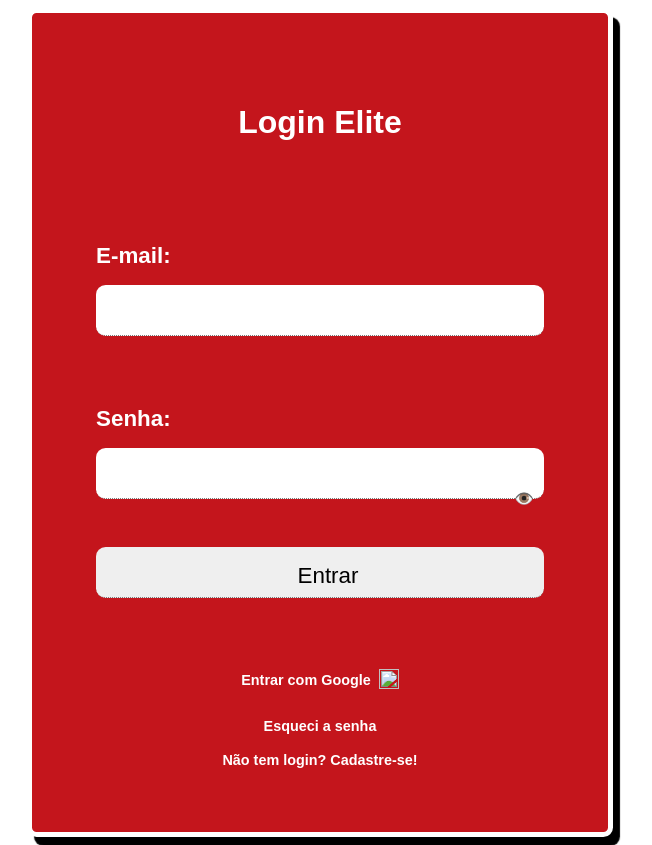
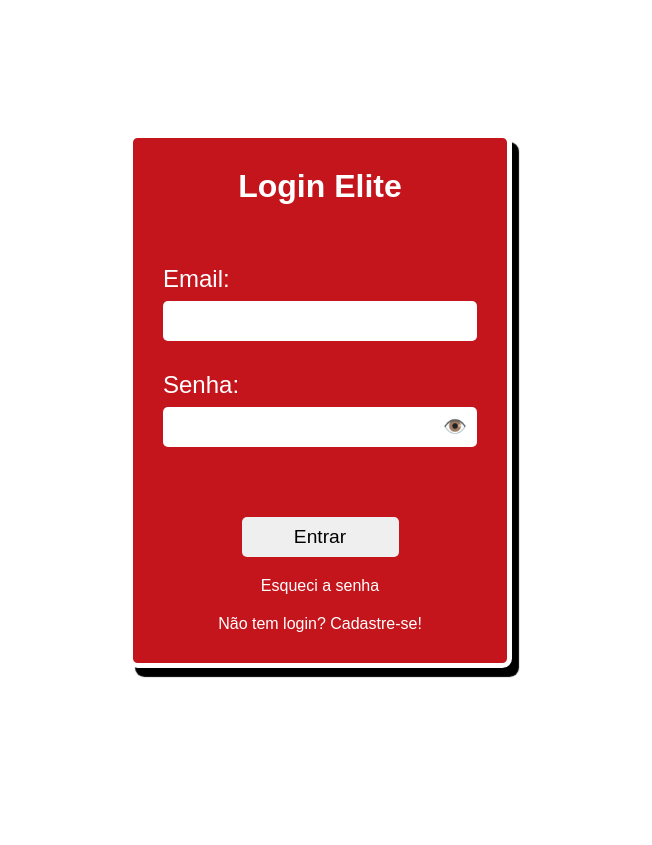
Before and after one commit to pauloPedroB/FrontEnd-autoelite, a website: page view/login.html in a window 1280 px wide. Shown: the whole page, without its empty margins (320-972 px from the left). After the commit the page ends 800 px from the top, so only its background shows below. Drawn offline with Linux system fonts and the light colour scheme.

Commit message:
Ajuste no designer Home e Login

```diff
--- a/script/Menu Principal/carregarDados.js
+++ b/script/Menu Principal/carregarDados.js
@@ -141,6 +141,7 @@
 
     let dados = await listar(palavras);
     gerenciarBotoes()
+    console.log(dados[0].produtos_loja)
     getCarregar(dados[0].produtos_loja)
     const form = document.getElementById('encerrarSessao');
     if(form){
--- a/style/cadastro.css
+++ b/style/cadastro.css
@@ -11,7 +11,7 @@
     font-size: 2.0rem;
     font-weight: 700;
     color: rgb(255, 255, 255);
-    margin-bottom: 5rem;
+    margin-bottom: 2vh;
 }
 
 form{
@@ -21,7 +21,7 @@
     width: 100%;
     max-width: 28rem;
     background-color: #C4151C;
-    padding: 4rem;
+    padding: 2vw;
     border-radius: 0.6rem;
     border:5px solid white;
     box-shadow: 7px 9px 1px #000;
@@ -107,25 +107,3 @@
 a:first-of-type{
     margin-top: 1rem;
 }
-
-a + a{
-    margin-top: 1.125rem;
-}
-
-
-.google-login {
-    display: flex;
-    align-items: center;
-    gap: 8px; /* espaço entre a imagem e o texto */
-    margin-top: 10px;
-}
-
-.google-login img {
-    width: 20px; /* ou ajuste conforme o tamanho ideal */
-    height: 20px;
-    display: block;
-}
-
-.teste{
-    margin-bottom: 14px;
-}
--- a/style/home.css
+++ b/style/home.css
@@ -1,4 +1,8 @@
 /* #region  Variaveis*/
+@font-face {
+    font-family: Quicksand;
+    src: url(/fonts/Quicksand/Quicksand-VariableFont_wght.ttf);
+}
 :root {
     --primaryV1-color: #090C08;
     --primaryV2-color: #2E352C;
@@ -12,10 +16,7 @@
     --whiteV1-color: #FFFFFF;
     --whiteV2-color: #E2E2E2;
     --whiteV3-color: #BFBFBF;
-    --font-size-h1: 32px;
-    --font-size-h2: 26px;
-    --font-size-p: 16px;
-    --font-family: Arial, Helvetica, sans-serif;
+    --font-family: Quicksand;
   }
 /* #endregion */
 
@@ -24,6 +25,7 @@
   margin: 0;
   padding: 0;
   box-sizing: border-box;
+  font-family: var(--font-family);
 }
 
 .content-center{
@@ -49,7 +51,7 @@
   justify-content: center;
   align-items: center;
   list-style: none;
-  gap: 20px;
+  gap: 1px;
 }
 
 .sidebar li{
@@ -68,6 +70,7 @@
   border-radius: 4px;
   padding: 8px;
   border: 10px;
+  text-decoration: none;
 }
 
 .decoration-text{
@@ -81,6 +84,34 @@
 .decoration-text-perfil{
   text-decoration: none;
   color: var(--whiteV1-color);
+}
+
+.encerrarSessaoButton {
+    display: inline-block;
+    background-color: var(--primaryV3-color);
+    color: var(--whiteV1-color);
+    padding: 8px 20px;
+    border: none;
+    border-radius: 4px;
+    font-family: var(--font-family);
+    font-size: var(--font-size-p);
+    font-weight: bold;
+    text-decoration: none;
+    cursor: pointer;
+    transition: background-color 0.3s ease, color 0.3s ease;
+    min-width: 100px;
+    text-align: center;
+}
+
+.encerrarSessaoButton:hover {
+    background-color: var(--secondaryV2-color);
+    color: var(--whiteV1-color);
+}
+
+#encerrarSessao {
+    margin: 0;
+    padding: 0;
+    display: inline;
 }
 /* #endregion */
 
@@ -210,29 +241,64 @@
   gap: 5px;
   }
 
-  .box-input-product{
+.box-input-product {
+    width: 100%;       /* Faz o box ocupar toda a largura do seu container pai */
+    max-width: none;   /* Remove qualquer limite de largura máxima anterior */
+    margin-top: 20px;  /* Mantém margens verticais se desejar */
+    margin-bottom: 20px;
+    margin-left: 0;    /* Remove margens laterais automáticas */
+    margin-right: 0;
+}
+
+.search-form {
     display: flex;
-    width: 100%;
+    align-items: center;
     background-color: var(--primaryV1-color);
-    padding: 6px 5px 6px 15px;
-    border-radius: 5px;
-    margin-bottom: 20px;
-    }
+    /* Se quiser cantos retos para largura total, mude para: border-radius: 0; */
+    border-radius: 25px;
+    padding: 5px 10px 5px 15px;
+    border: 1px solid var(--primaryV1-color); /* Ou border: none; se preferir sem borda externa */
+    /* box-shadow: 0 2px 5px rgba(0,0,0,0.1); */ /* Pode remover a sombra se for full-width */
+    overflow: hidden;
+    width: 100%;       /* Garante que o formulário ocupe toda a largura do .box-input-product */
+}
 
-    .box-input-product input{
-    width: 100%;
-    background-color: var(--primaryV1-color);
-    border: #090C08;
+.search-input {
+    border: none;
+    outline: none;
+    padding: 10px 5px;
+    font-size: var(--font-size-p);
+    flex-grow: 1;
+    background-color: transparent;
     color: var(--whiteV1-color);
-    }
+    min-width: 0;
+}
 
-    .box-input-product input::placeholder{
-    color: white;
-    }
+.search-input::placeholder {
+    color: var(--whiteV2-color);
+    opacity: 1;
+}
 
-    .box-input-product input:focus {
-    outline: none;
+.search-button {
+    background-color: transparent;
     border: none;
-    }
+    padding: 8px;
+    cursor: pointer;
+    color: var(--whiteV1-color);
+    margin-left: 5px;
+    flex-shrink: 0;
+    display: flex;
+    align-items: center;
+    justify-content: center;
+}
+
+.search-button i {
+    font-size: 1.3em;
+    display: block;
+}
+
+.search-button:hover i {
+    color: var(--tertiaryV2-color);
+}
 
 /* #endregion */
--- a/style/login.css
+++ b/style/login.css
@@ -1,132 +1,146 @@
-body{
-    min-height: 100vh;
-    background: white;
-    font-family: sans-serif;
-    display: grid;
-    place-items: center;
-    overflow: hidden;
+/* #region Variaveis*/
+:root {
+    --primaryV1-color: #090C08;
+    --primaryV2-color: #2E352C;
+    --primaryV3-color: #50544E;
+    --secondaryV1-color: #C4151C;
+    --secondaryV2-color: #CA4045;
+    --secondaryV3-color: #D6696D;
+    --tertiaryV1-color: #E2C044;
+    --tertiaryV2-color: #EECE5A;
+    --tertiaryV3-color: #F9DB71;
+    --whiteV1-color: #FFFFFF;
+    --whiteV2-color: #E2E2E2;
+    --whiteV3-color: #BFBFBF;
+    --font-size-h1: 32px;
+    --font-size-h2: 26px;
+    --font-size-p: 16px;
+    --font-family: Arial, Helvetica, sans-serif;
+    }
+/* #endregion */
+
+/* #region ConfPag*/
+* {
+  margin: 0;
+  padding: 0;
+  box-sizing: border-box;
 }
 
-h2{
-    font-size: 2.0rem;
-    font-weight: 700;
-    color: rgb(255, 255, 255);
-    margin-bottom: 5rem;
+body, html {
+    width: 100%;
+    height: 100%;
+    display: flex;
+    justify-content: center;
+    align-items: center;
 }
+/* #endregion */
 
-form{
+/* #region Formulario*/
+section{
+    background-color: var(--secondaryV1-color);
+    color: var(--whiteV1-color);
+    padding: 30px 30px 20px 30px;
+    font-family: var(--font-family);
+    width: 30vw;
     display: flex;
     flex-direction: column;
-    align-items: center;
-    width: 100%;
-    max-width: 28rem;
-    background-color: #C4151C;
-    padding: 4rem;
+    justify-content: center;
     border-radius: 0.6rem;
     border:5px solid white;
     box-shadow: 7px 9px 1px #000;
-
 }
 
-label{
-    width: 100%;
-    align-self: flex-start;
-    transition: 0.15s linear;
+h1{
+    text-align: center;
+    margin-bottom: 60px;
+    font-size: 2.0rem;
 }
 
-label p{
-    font-weight: 700;
-    color: rgb(255, 255, 255);
-    margin-bottom: 1rem;
-    font-size: 1.4rem;
+form p{
+    font-size: 1.5em;
+    margin-bottom: 8px;
 }
 
-label:focus-within{
-    color: white;
+.email-label input, .password-label input{
+    border-radius: 5px;
+    border: var(--secondaryV1-color);
+    height: 5vh;
+    width: 100%;
+    margin-bottom: 30px;
+    padding-left: 8px;
+    padding-right: 8px;
+    font-size: 1.1em;
 }
 
-input{
-    font-size: 1.4rem;
-    color: black;
-    padding: 1rem 0 0.5rem 1rem;
-    box-sizing: border-box;
-    width: 100%;
-    border: none;
-    border-color: #777;
-    border-bottom-width: 1px;
-    border-bottom-style: dotted;
-    margin-bottom: 3rem;
-    transition: 0.15 linear;
-    border-radius: 0.6rem;
+.entrar-box{
+    display: flex;
+    justify-content: center;
+    padding-top: 40px;
+    margin-bottom: 20px;
 }
 
-input:focus{
-    outline: none;
-    border-color: #C4151C;
+.entrar-button{
+    border-radius: 5px;
+    border: var(--secondaryV1-color);
+    font-size: 1.2em;
+    width: 50%;
+    height: 5vh;
 }
 
-
-
-button{
-    font-size: 1.2rem;
-    line-height: 2rem;
-    font-weight: 700;
-    text-transform: uppercase;
-    width: 100%;
-    padding: 1rem 2rem;
+.entrar-button:hover{
+    outline: none;
+    background: white;
     cursor: pointer;
-    background: transparent;
-    color: white;
-    border: 3px solid currentColor;
-    border-radius: 0.6rem;
-    margin-top: 0.5rem;
-    transition: 0.25s;
+    border: 1px solid var(--primaryV1-color);
+    font-weight: bolder;
 }
 
-button:hover,
-button:focus{
-    outline: none;
-    background: white;
-    color: #C4151C;
+.box-extra{
+    text-align: center;
+    display: flex;
+    flex-direction: column;
+    gap: 10px;
 }
 
-a{
+.box-extra a{
     text-decoration: none;
-    color: white;
-    font-size: 0.9rem;
-    font-weight: 600;
-    transition: 0.3s;
-
+    color: var(--whiteV1-color);
 }
 
-a:hover,
-a:focus{
+.box-extra a:hover{
     outline: none;
     color: #000;
 }
 
-a:first-of-type{
-    margin-top: 1rem;
+.password-label {
+    position: relative;
 }
 
-a + a{
-    margin-top: 1.125rem;
+.password-input-wrapper {
+    position: relative;
+}
+
+.password-label input {
+    border-radius: 5px;
+    border: var(--secondaryV1-color);
+    height: 5vh;
+    width: 100%;
+    margin-bottom: 30px;
+    padding-left: 8px;
+    padding-right: 35px;
+    font-size: 1.1em;
+    box-sizing: border-box;
+}
+
+#togglePassword {
+    position: absolute;
+    top: 28%;
+    right: 10px;
+    transform: translateY(-50%);
+    cursor: pointer;
+    font-size: 1.2em;
+    user-select: none;
 }
 
 
-.google-login {
-    display: flex;
-    align-items: center;
-    gap: 8px; /* espaço entre a imagem e o texto */
-    margin-top: 10px;
-}
-
-.google-login img {
-    width: 20px; /* ou ajuste conforme o tamanho ideal */
-    height: 20px;
-    display: block;
-}
-
-.teste{
-    margin-bottom: 14px;
-}
+/* #endregion */
--- a/view/login.html
+++ b/view/login.html
@@ -1,34 +1,38 @@
 <!DOCTYPE html>
-<html lang="en">
+<html lang="pt-br">
 <head>
     <meta charset="UTF-8">
     <meta name="viewport" content="width=device-width, initial-scale=1.0">
-    <link rel="stylesheet" href="/style/login.css">
     <script src="/script/login/login.js"></script>
-    <title>Document</title>
+    <link rel="stylesheet" href="/style/login.css" title="text/css">
+    <title>Login</title>
 </head>
 <body>
-    <form action="/view/home.html">
-        <h2>Login Elite</h2>
-        <label> <p>E-mail:</p> <input type="text" id="email" required/></label>
+    <main>
+        <section id="formulario">
+            <form action="/view/home.html">
+                <h1>Login Elite</h1>
+                <label class="email-label" for="email">
+                    <p>Email:</p>
+                    <input type="email" id="email" name="email">
+                </label>
+                <label class="password-label" for="password">
+                    <p>Senha:</p>
+                    <div class="password-input-wrapper">
+                        <input type="password" id="password" name="password">
+                        <span id="togglePassword">👁️</span>
+                    </div>
+                </label>
+                <div class="entrar-box">
+                    <button class="entrar-button" type="submit" value="Entrar">Entrar</button>
+                </div>
 
-        <label> <p>Senha:</p>
-            <div style="position: relative; width: 100%;">
-                <input type="password" id="password" required />
-                <span id="togglePassword" style="position: absolute; top: 50%; right: 10px; transform: translateY(-50%); cursor: pointer;">👁️</span>
+            </form>
+            <div class="box-extra">
+                <p><a href="#">Esqueci a senha</a></p>
+                <p></p><a href="cadastro.html">Não tem login? Cadastre-se!</a></p>
             </div>
-        </label>
-
-        <input type="submit" value="Entrar">
-
-        <div class="google-login">
-            <a class="teste" href="#">Entrar com Google</a>
-            <img src="/AutoElite_FrotEnd-main/AutoElite_FrotEnd-main/img/googleLogo.png" class="ftgoogle" alt="">
-        </div>
-
-        <a href="#">Esqueci a senha</a>
-        <a href="#">Não tem login? Cadastre-se!</a>
-
-    </form>
+        </section>
+    </main>
 </body>
 </html>
```
Also changed, not shown: fonts/Quicksand/OFL.txt (added, +93 -0 lines), view/cadastro.html (+2 -2 lines), view/home.html (+6 -11 lines), fonts/Quicksand/Quicksand-VariableFont_wght.ttf (added), fonts/Quicksand/README.txt (added), fonts/Quicksand/static/Quicksand-Bold.ttf (added), fonts/Quicksand/static/Quicksand-Light.ttf (added), fonts/Quicksand/static/Quicksand-Medium.ttf (added), fonts/Quicksand/static/Quicksand-Regular.ttf (added), fonts/Quicksand/static/Quicksand-SemiBold.ttf (added).
